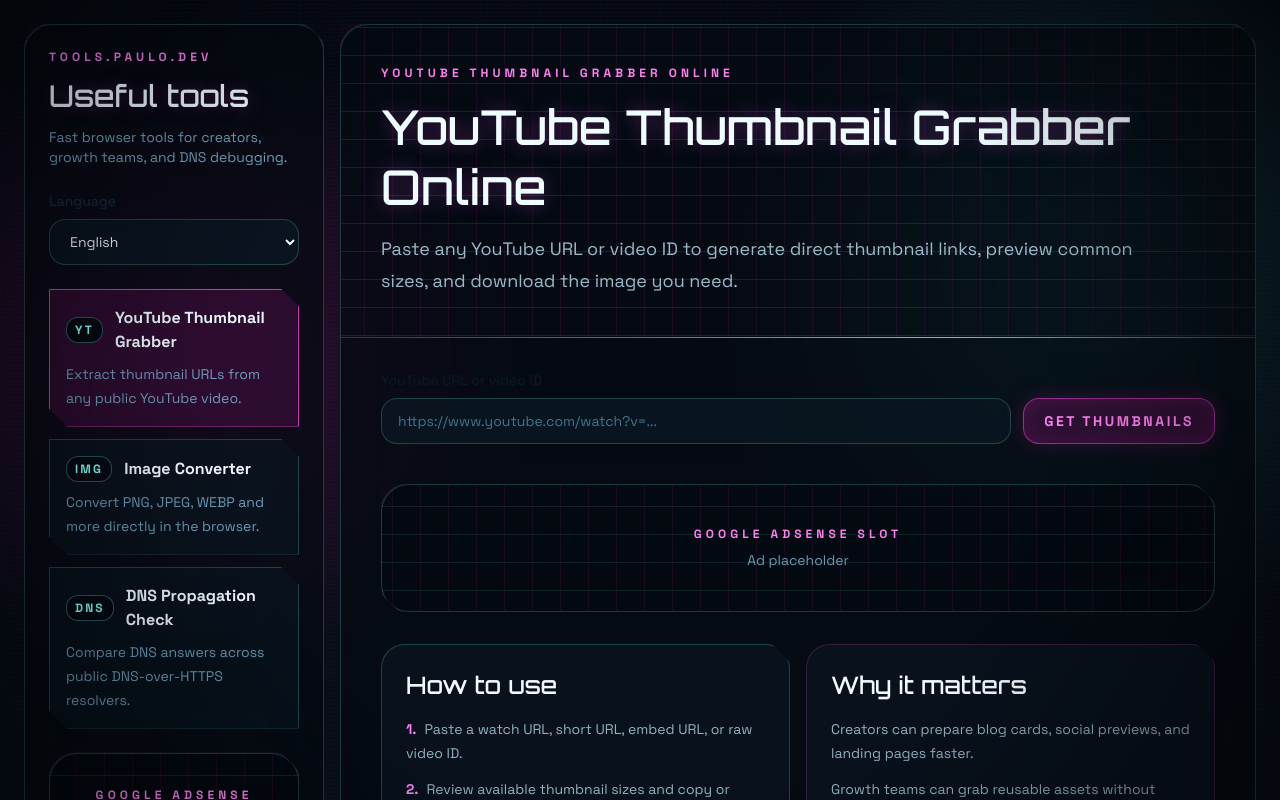
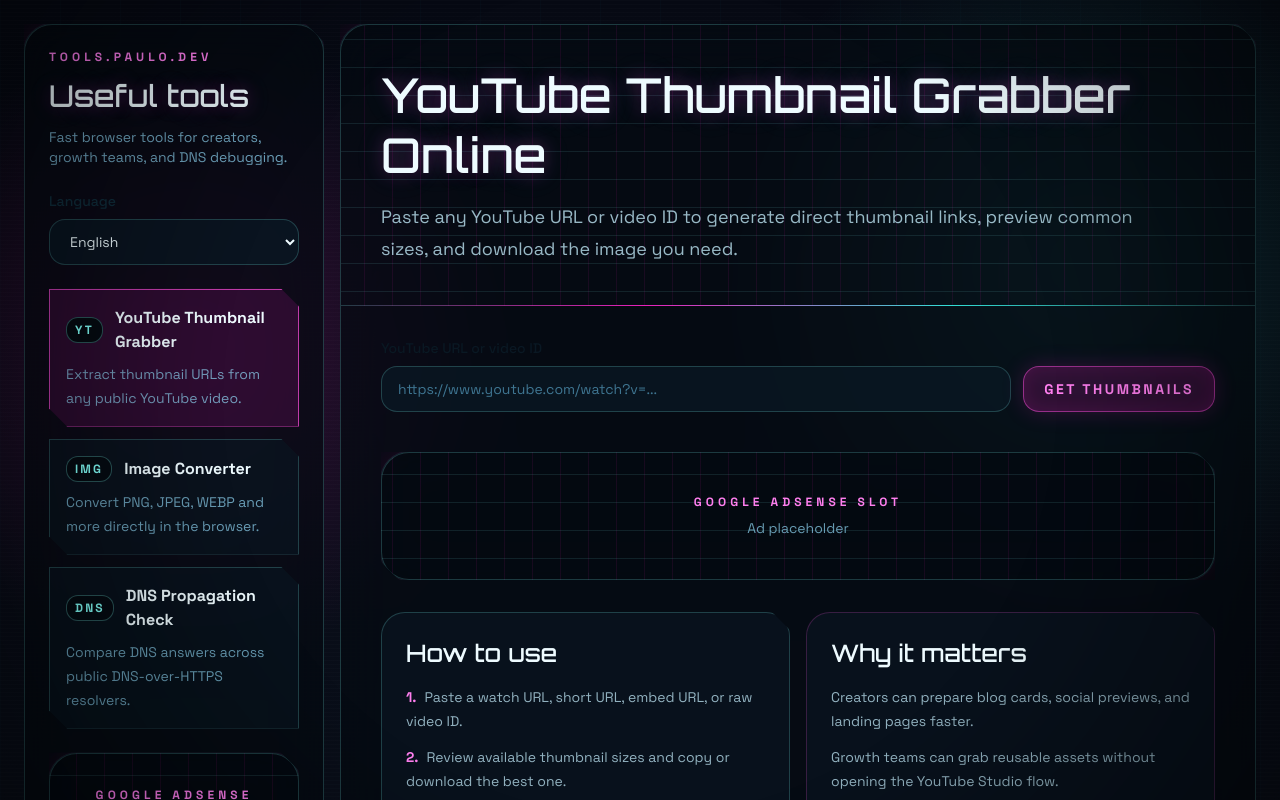
Before and after one commit to paulomanrique/my-tools, a React (Vite) app: page /en/tool/youtube-thumbnail-grabber in a window 1280 px wide. Shown: the top 800 px of the page. Built offline with nearby package versions, Linux system fonts and the light colour scheme.

Commit message:
fix: remove duplicate tool heading label

```diff
--- a/src/components/ToolShell.tsx
+++ b/src/components/ToolShell.tsx
@@ -84,7 +84,6 @@
         <main className="space-y-4">
           <section className="panel glass-cut overflow-hidden">
             <div className="surface-grid cyber-line border-b border-teal-300/20 px-6 py-10 md:px-10">
-              <p className="eyebrow mb-4">{title}</p>
               <div className="max-w-3xl">
                 <h2 className="neon-title font-serif text-4xl leading-tight text-ink-50 md:text-5xl">{title}</h2>
                 <p className="mt-4 text-lg leading-8 text-ink-100/76">{description}</p>
```
